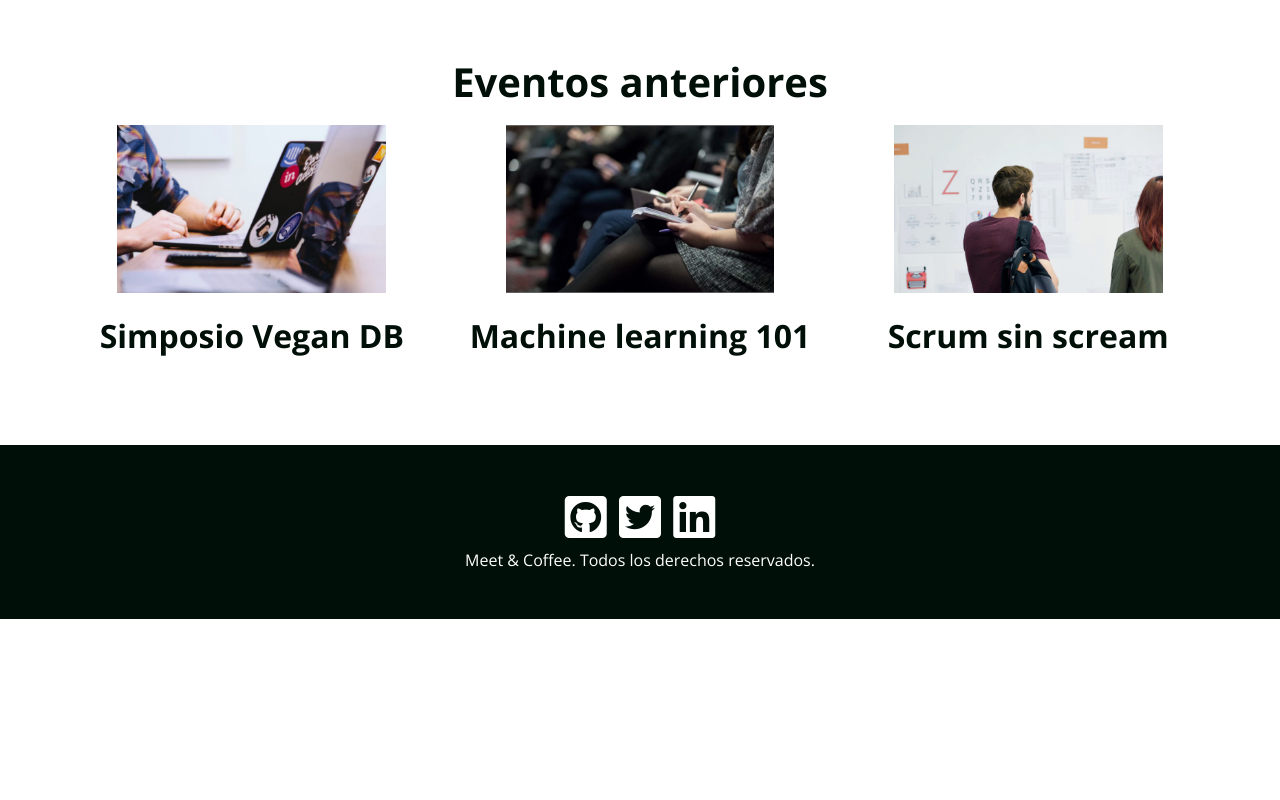
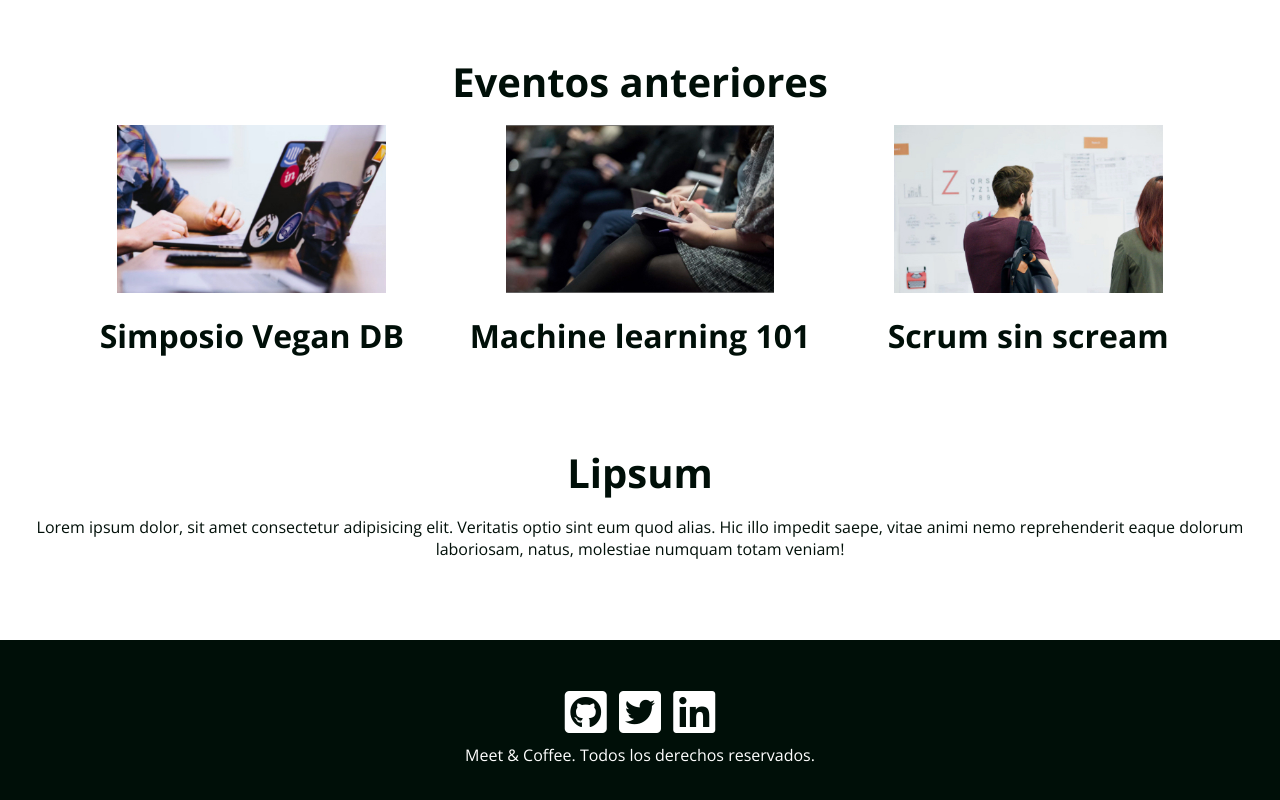
Before and after one commit to zabus00n/meet-coffee, a plain HTML site: page index.html in a window 1280 px wide. Shown: the part 1416-2216 px from the top of the page. Before the commit the page ends 2035 px from the top, so only its background shows below. Drawn offline with nearby package versions, Linux system fonts and the light colour scheme.

Commit message:
added new text to the index of meet&coffee project

```diff
--- a/index.html
+++ b/index.html
@@ -66,8 +66,11 @@
     <section id="eventos">
         <h2>Eventos anteriores</h2>
         <article class="evento">
-            <a href="evento01.html"><img src="assets\img\simposio-vegan.jpg" alt="simposio-vegan" class="imagen-eventos" /></a>
-            <a href="evento01.html"><h3>Simposio Vegan DB</h3></a>
+            <a href="evento01.html"><img src="assets\img\simposio-vegan.jpg" alt="simposio-vegan"
+                    class="imagen-eventos" /></a>
+            <a href="evento01.html">
+                <h3>Simposio Vegan DB</h3>
+            </a>
         </article>
 
         <article class="evento">
@@ -81,6 +84,13 @@
         </article>
     </section>
 
+    <section>
+        <h2>Lipsum</h2>
+        <p>Lorem ipsum dolor, sit amet consectetur adipisicing elit. Veritatis optio sint eum quod alias. Hic illo
+            impedit saepe, vitae animi nemo reprehenderit eaque dolorum laboriosam, natus, molestiae numquam totam
+            veniam!</p>
+    </section>
+
     <footer id="contacto" class="oscuro">
         <a href="https://github.com"><i class="fab fa-github-square fa-3x"></i></a>
         <a href="https://twitter.com"><i class="fab fa-twitter-square fa-3x"></i></a>
```
